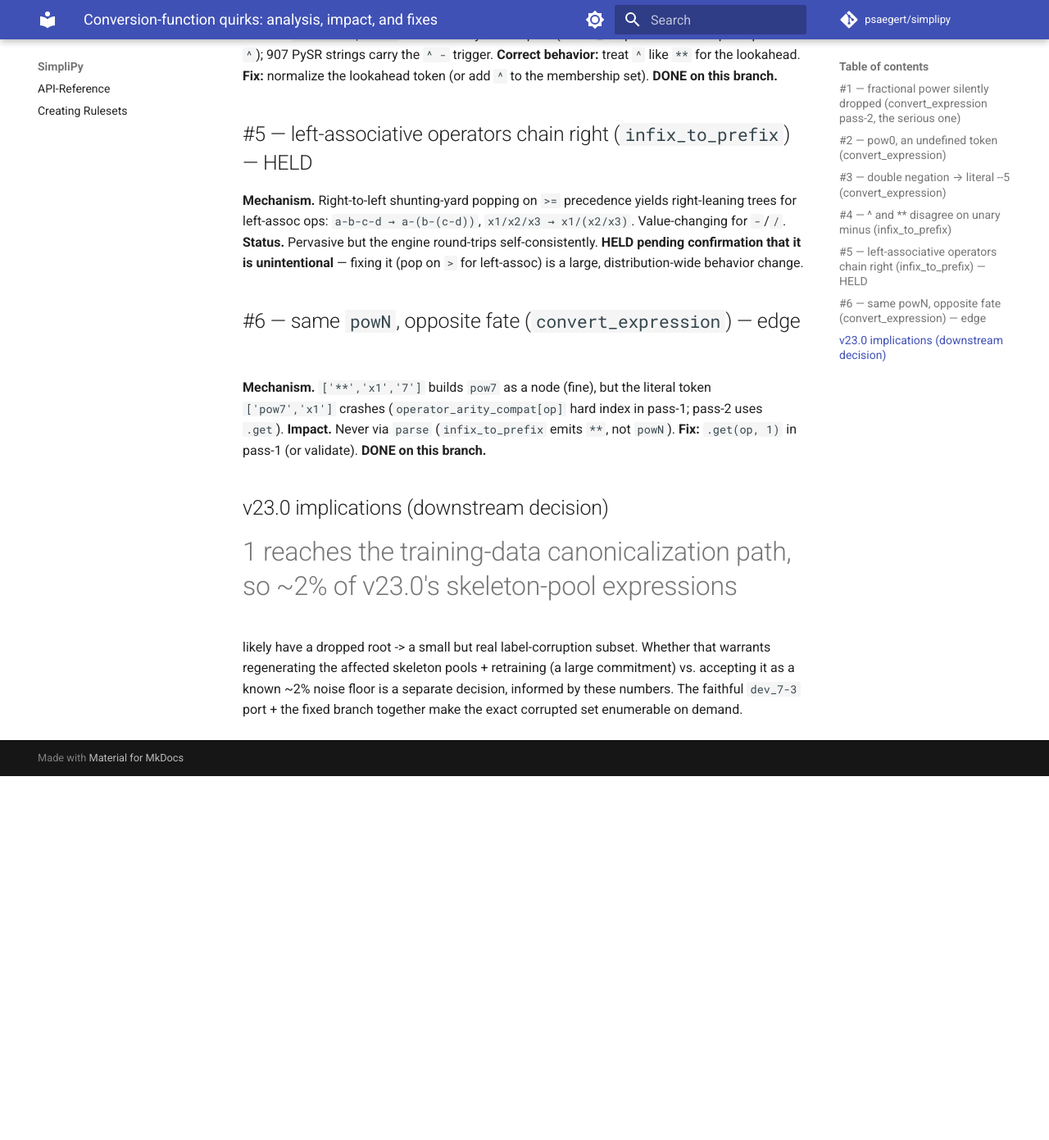
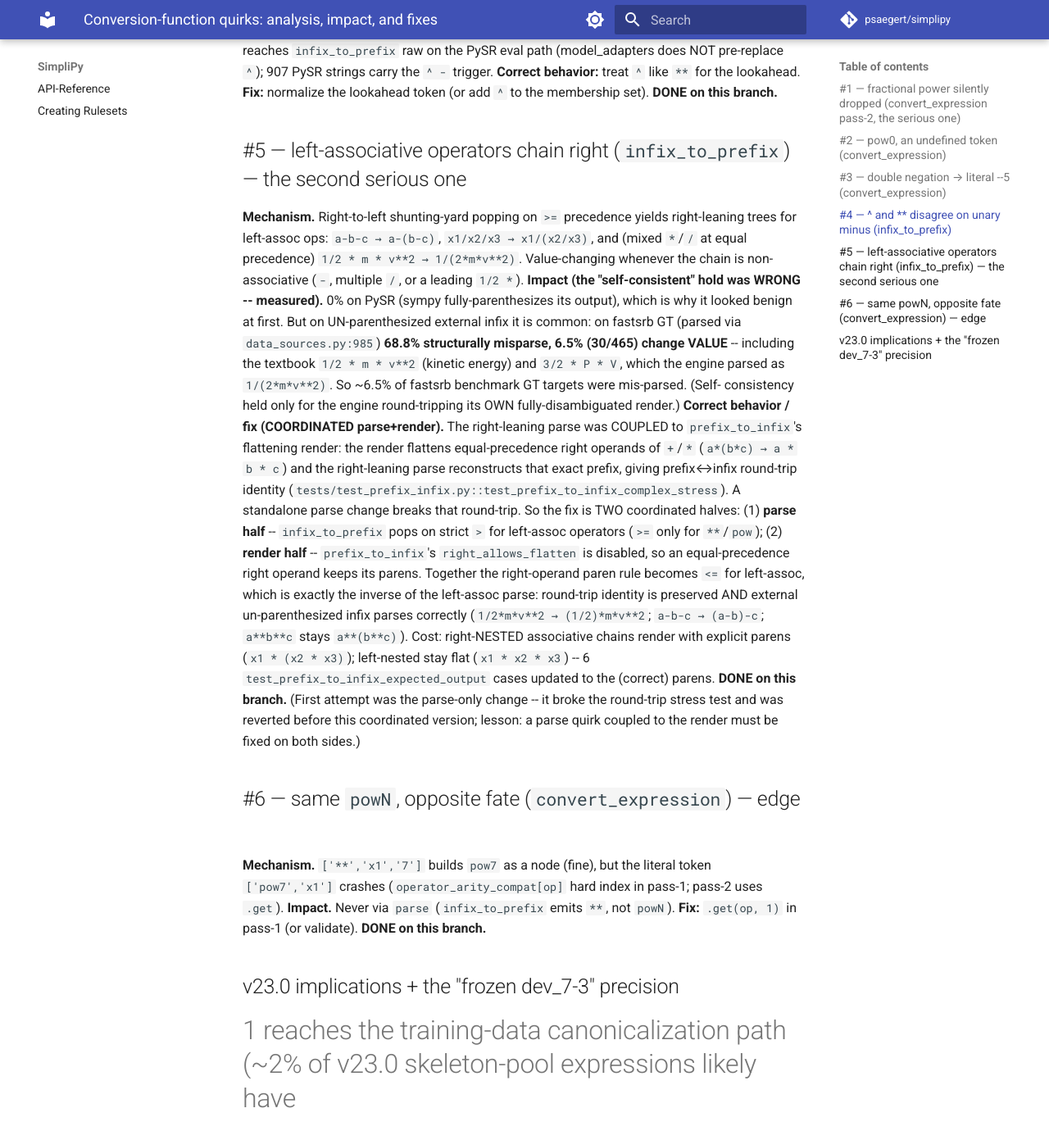
Before and after one commit to psaegert/simplipy, an MkDocs documentation site: the page built from docs/CONVERSION_QUIRKS.md, in a window 1280 px wide and 1400 px high, scrolled down 2156 px. Shown: the top 1391 px of the window at 82% size. Built offline with MkDocs 1.6.1 and Material for MkDocs 9.7.7, drawn with Linux system fonts in a browser that asks for light colours; comment, search, counter and statistics services are not loaded; before the commit the page ends 3103 px from its top, so only the background shows below that; some of the changed text lies outside the part shown.

Commit message:
fix: correct conversion-quirk #5 (operator associativity) as a COORDINATED parse+render change
#5 (right-leaning parse of left-assoc chains) is a real value bug -- 6.5% of fastsrb GT value-changing,
incl the kinetic-energy 1/2*m*v**2 -> 1/(2*m*v**2) (reaches eval GT via data_sources.py:985). It was
coupled to prefix_to_infix: the flattening render + right-leaning parse were round-trip inverses, so a
parse-only fix broke test_prefix_to_infix_complex_stress (attempted, reverted first). The correct fix is
two coordinated halves:
  - parse half: infix_to_prefix pops on strict > for left-assoc operators (>= only for **/pow).
  - render half: prefix_to_infix right_allows_flatten disabled, so equal-precedence right operands keep
    parens.
Together the right-operand paren rule becomes <= for left-assoc = the inverse of left-assoc parse:
round-trip identity preserved AND external infix parses correctly (1/2*m*v**2 -> (1/2)*m*v**2;
a-b-c -> (a-b)-c; a**b**c stays a**(b**c)). Cost: right-nested associative chains render with explicit
parens (x1 * (x2 * x3)); 6 test_prefix_to_infix_expected_output cases updated to the correct parens.

docs/CONVERSION_QUIRKS.md + tests/test_conversion_quirk_fixes.py updated. Full package suite: 212 passed.
All six conversion quirks now fixed (#1-#6).

Co-Authored-By: Claude Opus 4.8 (1M context) <noreply@anthropic.com>

```diff
--- a/docs/CONVERSION_QUIRKS.md
+++ b/docs/CONVERSION_QUIRKS.md
@@ -18,7 +18,7 @@ baseline ingestion path (model_adapters.py `infix_to_prefix(str(best['equation']
 | 2 | `pow0`, an undefined operator token | `['**','x1','0']` → `['pow0','x1']` | 0 skeleton / 18 PySR | minor (eval) |
 | 3 | double negation → literal `--5` | `['neg','-5']` → `['--5']` | 0 skeleton / 11 PySR | minor (eval) |
 | 4 | `^` vs `**` parse unary-minus differently | `x1 ^ - x2` → binary `-` | up to 907 PySR (`^ -` trigger) | edge (eval) |
-| 5 | left-assoc operators chain right | `a - b - c - d` → `a-(b-(c-d))` | pervasive but self-consistent | **HELD — confirm intentional** |
+| 5 | left-assoc operators chain right | `1/2*m*v**2` → `1/(2*m*v**2)` | 68.8% fastsrb GT structural; **6.5% VALUE-changing (incl ½mv²)**; 0% PySR | **fixed (coordinated parse+render)** |
 | 6 | raw `powN` token crashes (asymmetric) | `convert_expression(['pow7','x1'])` → KeyError | 0 (out-of-contract via `parse`) | edge |
 
 ## #1 — fractional power silently dropped (`convert_expression` pass-2, the serious one)
@@ -58,20 +58,49 @@ x2` → `neg`, but `x1 ^ - x2` → binary `-`.
 `^`); 907 PySR strings carry the `^ -` trigger. **Correct behavior:** treat `^` like `**` for the
 lookahead. **Fix:** normalize the lookahead token (or add `^` to the membership set). **DONE on this branch.**
 
-## #5 — left-associative operators chain right (`infix_to_prefix`) — HELD
+## #5 — left-associative operators chain right (`infix_to_prefix`) — the second serious one
 **Mechanism.** Right-to-left shunting-yard popping on `>=` precedence yields right-leaning trees for
-left-assoc ops: `a-b-c-d → a-(b-(c-d))`, `x1/x2/x3 → x1/(x2/x3)`. Value-changing for `-`/`/`.
-**Status.** Pervasive but the engine round-trips self-consistently. **HELD pending confirmation that it
-is unintentional** — fixing it (pop on `>` for left-assoc) is a large, distribution-wide behavior change.
+left-assoc ops: `a-b-c → a-(b-c)`, `x1/x2/x3 → x1/(x2/x3)`, and (mixed `*`/`/` at equal precedence)
+`1/2 * m * v**2 → 1/(2*m*v**2)`. Value-changing whenever the chain is non-associative (`-`, multiple
+`/`, or a leading `1/2 *`).
+**Impact (the "self-consistent" hold was WRONG -- measured).** 0% on PySR (sympy fully-parenthesizes
+its output), which is why it looked benign at first. But on UN-parenthesized external infix it is
+common: on fastsrb GT (parsed via `data_sources.py:985`) **68.8% structurally misparse, 6.5% (30/465)
+change VALUE** -- including the textbook `1/2 * m * v**2` (kinetic energy) and `3/2 * P * V`, which the
+engine parsed as `1/(2*m*v**2)`. So ~6.5% of fastsrb benchmark GT targets were mis-parsed. (Self-
+consistency held only for the engine round-tripping its OWN fully-disambiguated render.)
+**Correct behavior / fix (COORDINATED parse+render).** The right-leaning parse was COUPLED to
+`prefix_to_infix`'s flattening render: the render flattens equal-precedence right operands of `+`/`*`
+(`a*(b*c) → a * b * c`) and the right-leaning parse reconstructs that exact prefix, giving prefix↔infix
+round-trip identity (`tests/test_prefix_infix.py::test_prefix_to_infix_complex_stress`). A standalone
+parse change breaks that round-trip. So the fix is TWO coordinated halves: (1) **parse half** --
+`infix_to_prefix` pops on strict `>` for left-assoc operators (`>=` only for `**`/`pow`); (2) **render
+half** -- `prefix_to_infix`'s `right_allows_flatten` is disabled, so an equal-precedence right operand
+keeps its parens. Together the right-operand paren rule becomes `<=` for left-assoc, which is exactly
+the inverse of the left-assoc parse: round-trip identity is preserved AND external un-parenthesized
+infix parses correctly (`1/2*m*v**2 → (1/2)*m*v**2`; `a-b-c → (a-b)-c`; `a**b**c` stays `a**(b**c)`).
+Cost: right-NESTED associative chains render with explicit parens (`x1 * (x2 * x3)`); left-nested stay
+flat (`x1 * x2 * x3`) -- 6 `test_prefix_to_infix_expected_output` cases updated to the (correct) parens.
+**DONE on this branch.** (First attempt was the parse-only change -- it broke the round-trip stress
+test and was reverted before this coordinated version; lesson: a parse quirk coupled to the render must
+be fixed on both sides.)
 
 ## #6 — same `powN`, opposite fate (`convert_expression`) — edge
 **Mechanism.** `['**','x1','7']` builds `pow7` as a node (fine), but the literal token `['pow7','x1']`
 crashes (`operator_arity_compat[op]` hard index in pass-1; pass-2 uses `.get`). **Impact.** Never via
 `parse` (`infix_to_prefix` emits `**`, not `powN`). **Fix:** `.get(op, 1)` in pass-1 (or validate). **DONE on this branch.**
 
-## v23.0 implications (downstream decision)
-#1 reaches the training-data canonicalization path, so ~2% of v23.0's skeleton-pool expressions
-likely have a dropped root -> a small but real label-corruption subset. Whether that warrants
-regenerating the affected skeleton pools + retraining (a large commitment) vs. accepting it as a known
-~2% noise floor is a separate decision, informed by these numbers. The faithful `dev_7-3` port + the
-fixed branch together make the exact corrupted set enumerable on demand.
+## v23.0 implications + the "frozen dev_7-3" precision
+#1 reaches the training-data canonicalization path (~2% of v23.0 skeleton-pool expressions likely have
+a dropped root); #5 mis-parsed ~6.5% of fastsrb benchmark GT targets (eval-side). **Decision (user,
+2026-06-20): NO retrain / no GT-regeneration -- accept as a known noise floor; just fix the engine going
+forward.** The faithful `dev_7-3` port + this fixed branch make the exact affected set enumerable on
+demand if that ever changes.
+
+**Precision on "frozen `dev_7-3`":** there is NO engine-id gating in `engine.py` -- this branch is an
+UNCONDITIONAL code change, i.e. a package **version** bump that changes behavior for every engine-id
+(including `dev_7-3`) once released/installed. `dev_7-3`-as-trained therefore stays reproducible only by
+PINNING the old package version / tag `c84741f` (what v23.0 used), not by anything in this branch. The
+Rust port is the one place the old and new behaviors coexist in a single build, gated by the `fixed`
+flag (faithful `dev_7-3` = default; corrected = `*_fixed`). Name/release the fixed version as a new
+engine-id before any pipeline switches to it.
```
Also changed, not shown: 3 other files.
